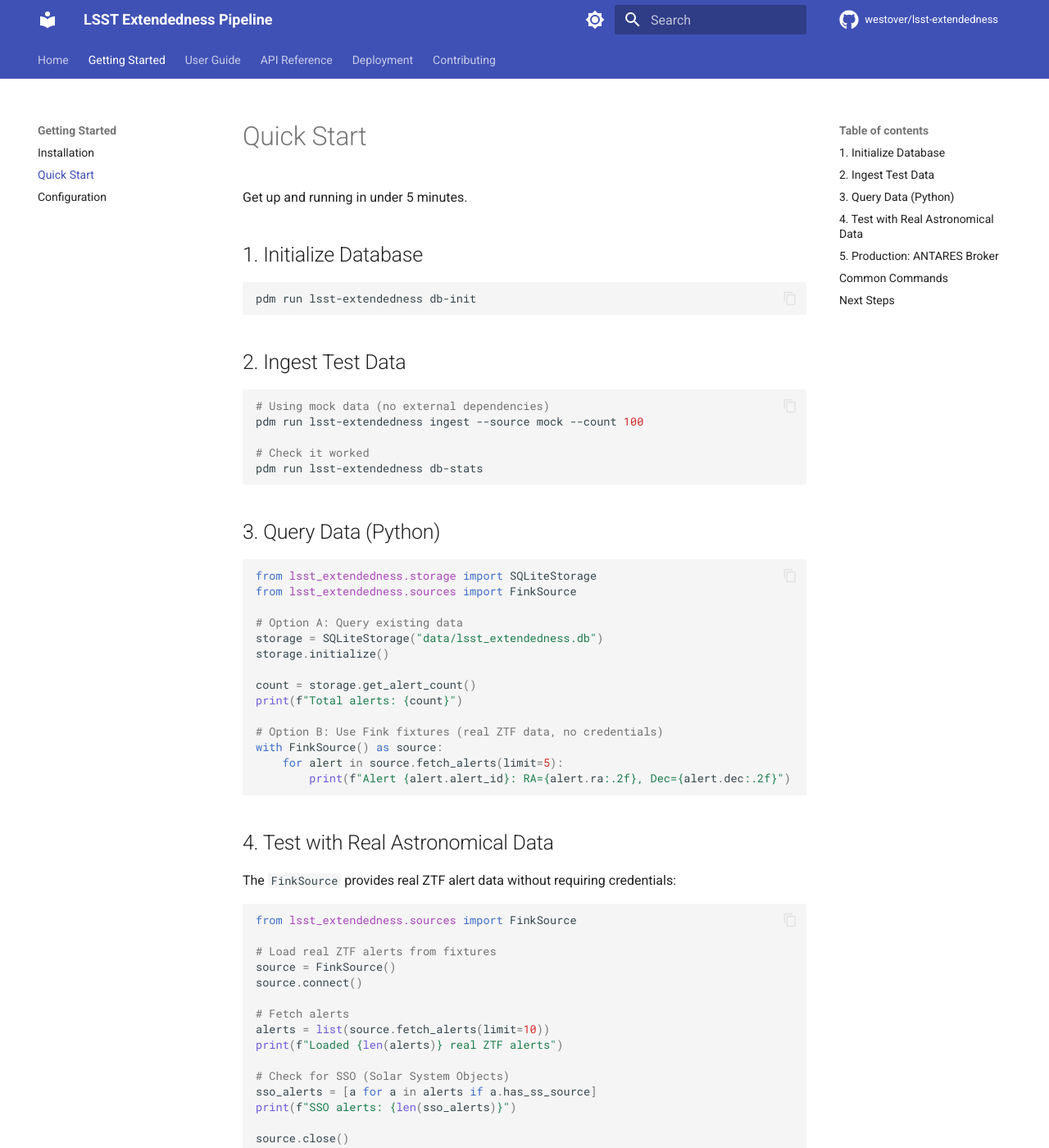
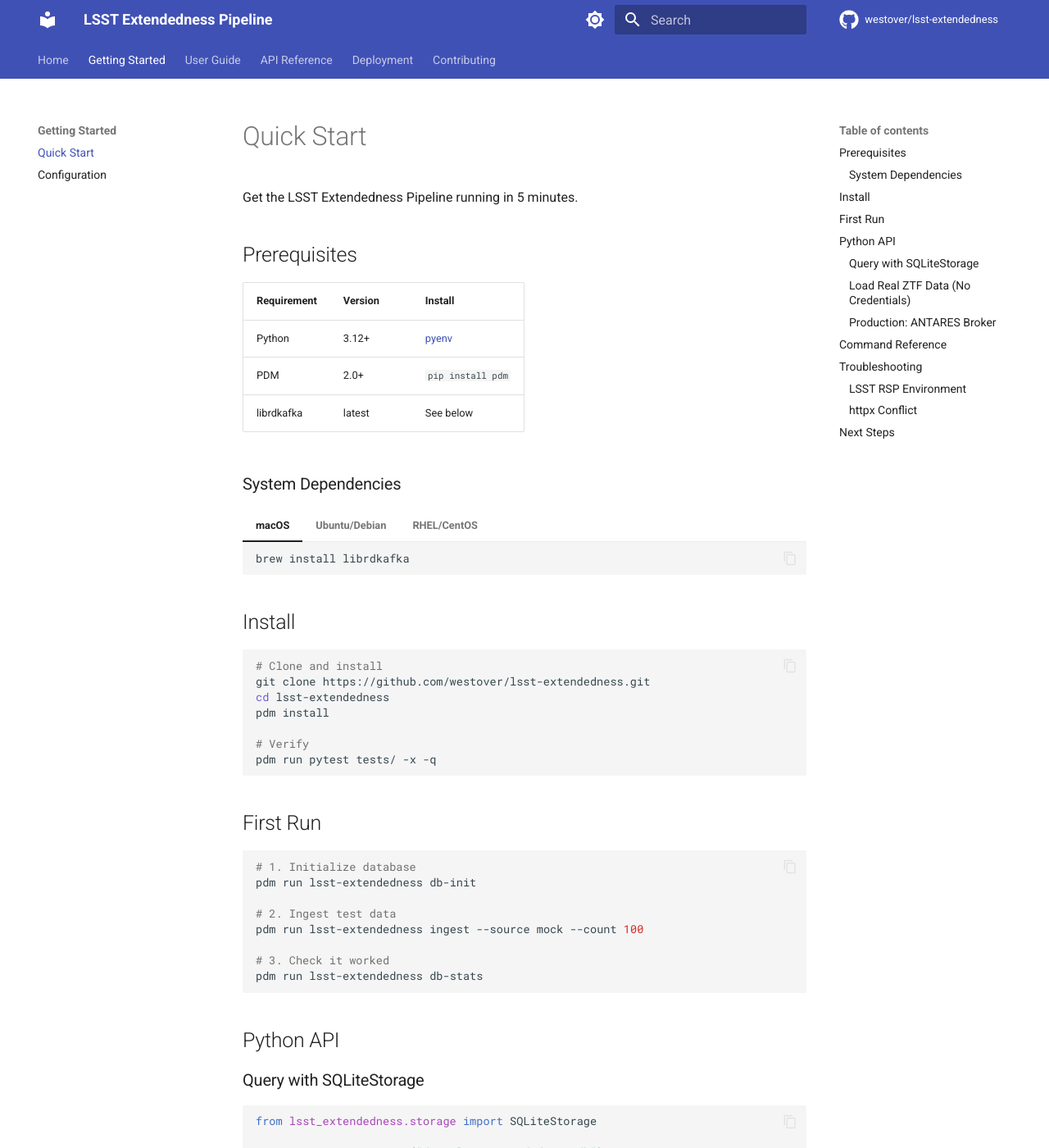
Before and after one commit to westover/lsst-extendedness, an MkDocs documentation site: the page built from docs/getting-started/quickstart.md, in a window 1280 px wide and 1400 px high. Shown: the whole window at 82% size. Built offline with MkDocs 1.6.1 and Material for MkDocs 9.7.7, drawn with Linux system fonts in a browser that asks for light colours; comment, search, counter and statistics services are not loaded; some of the changed text lies outside the part shown.

Commit message:
docs: merge installation into quickstart + add Docker install test
- Combine installation.md and quickstart.md into single streamlined doc
- Remove separate installation.md (content merged)
- Update mkdocs.yml navigation
- Add Docker-based fresh install test to CI (weekly + manual trigger)
- Tests quickstart commands in clean Python 3.13 container

Co-Authored-By: Claude Opus 4.5 <noreply@anthropic.com>

````diff
--- a/docs/getting-started/quickstart.md
+++ b/docs/getting-started/quickstart.md
@@ -1,65 +1,92 @@
 # Quick Start
 
-Get up and running in under 5 minutes.
+Get the LSST Extendedness Pipeline running in 5 minutes.
 
-## 1. Initialize Database
+## Prerequisites
+
+| Requirement | Version | Install |
+|-------------|---------|---------|
+| Python | 3.12+ | [pyenv](https://github.com/pyenv/pyenv) |
+| PDM | 2.0+ | `pip install pdm` |
+| librdkafka | latest | See below |
+
+### System Dependencies
+
+=== "macOS"
+
+    ```bash
+    brew install librdkafka
+    ```
+
+=== "Ubuntu/Debian"
+
+    ```bash
+    sudo apt-get install -y librdkafka-dev
+    ```
+
+=== "RHEL/CentOS"
+
+    ```bash
+    sudo yum install -y librdkafka-devel
+    ```
+
+## Install
 
 ```bash
-pdm run lsst-extendedness db-init
+# Clone and install
+git clone https://github.com/westover/lsst-extendedness.git
+cd lsst-extendedness
+pdm install
+
+# Verify
+pdm run pytest tests/ -x -q
 ```
 
-## 2. Ingest Test Data
+## First Run
 
 ```bash
-# Using mock data (no external dependencies)
+# 1. Initialize database
+pdm run lsst-extendedness db-init
+
+# 2. Ingest test data
 pdm run lsst-extendedness ingest --source mock --count 100
 
-# Check it worked
+# 3. Check it worked
 pdm run lsst-extendedness db-stats
 ```
 
-## 3. Query Data (Python)
+## Python API
+
+### Query with SQLiteStorage
 
 ```python
 from lsst_extendedness.storage import SQLiteStorage
-from lsst_extendedness.sources import FinkSource
 
-# Option A: Query existing data
 storage = SQLiteStorage("data/lsst_extendedness.db")
 storage.initialize()
 
 count = storage.get_alert_count()
 print(f"Total alerts: {count}")
-
-# Option B: Use Fink fixtures (real ZTF data, no credentials)
-with FinkSource() as source:
-    for alert in source.fetch_alerts(limit=5):
-        print(f"Alert {alert.alert_id}: RA={alert.ra:.2f}, Dec={alert.dec:.2f}")
 ```
 
-## 4. Test with Real Astronomical Data
-
-The `FinkSource` provides real ZTF alert data without requiring credentials:
+### Load Real ZTF Data (No Credentials)
 
 ```python
 from lsst_extendedness.sources import FinkSource
 
-# Load real ZTF alerts from fixtures
-source = FinkSource()
-source.connect()
+# FinkSource includes real ZTF alert fixtures
+with FinkSource() as source:
+    for alert in source.fetch_alerts(limit=5):
+        print(f"Alert {alert.alert_id}: RA={alert.ra:.2f}, Dec={alert.dec:.2f}")
 
-# Fetch alerts
-alerts = list(source.fetch_alerts(limit=10))
-print(f"Loaded {len(alerts)} real ZTF alerts")
-
-# Check for SSO (Solar System Objects)
-sso_alerts = [a for a in alerts if a.has_ss_source]
-print(f"SSO alerts: {len(sso_alerts)}")
-
-source.close()
+# Check for Solar System Objects
+with FinkSource() as source:
+    alerts = list(source.fetch_alerts(limit=10))
+    sso_alerts = [a for a in alerts if a.has_ss_source]
+    print(f"SSO alerts: {len(sso_alerts)}")
 ```
 
-## 5. Production: ANTARES Broker
+### Production: ANTARES Broker
 
 For real-time LSST alerts (requires credentials):
 
@@ -73,15 +100,33 @@ pdm run lsst-extendedness ingest \
     --limit 1000
 ```
 
-## Common Commands
+## Command Reference
 
 | Command | Description |
 |---------|-------------|
 | `pdm run lsst-extendedness db-init` | Initialize database |
-| `pdm run lsst-extendedness db-stats` | Show database statistics |
+| `pdm run lsst-extendedness db-stats` | Show statistics |
 | `pdm run lsst-extendedness ingest --source mock --count N` | Ingest N mock alerts |
+| `pdm run lsst-extendedness ingest --source fink` | Ingest from Fink fixtures |
 | `pdm run lsst-extendedness query --recent 7` | Query last 7 days |
 | `pdm run pytest tests/ -v` | Run tests |
+
+## Troubleshooting
+
+### LSST RSP Environment
+
+If installing in an existing LSST RSP environment with dependency conflicts:
+
+```bash
+# Create isolated venv
+pdm venv create
+pdm use .venv/bin/python
+pdm install
+```
+
+### httpx Conflict
+
+If you see `lsst-rsp requires httpx<0.28` errors, the package already pins `httpx<0.28` for compatibility.
 
 ## Next Steps
 
--- a/mkdocs.yml
+++ b/mkdocs.yml
@@ -66,7 +66,6 @@ markdown_extensions:
 nav:
   - Home: index.md
   - Getting Started:
-      - Installation: getting-started/installation.md
       - Quick Start: getting-started/quickstart.md
       - Configuration: getting-started/configuration.md
   - User Guide:
````
Also changed, not shown: docs/getting-started/installation.md (deleted, +0 -123 lines), 1 other file.
